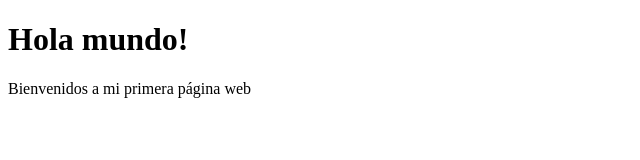
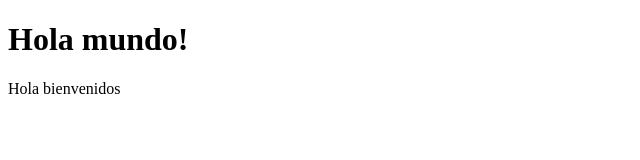
Before and after one commit to Will301179/Teleinformatica, a plain HTML site: page Index.html in a window 1280 px wide. Shown: the whole page, without its empty margins (0-640 px from the left). Drawn offline with Linux system fonts and the light colour scheme.

Commit message:
Cambios finales
cambios en el archivo indentificacion

```diff
--- a/Index.html
+++ b/Index.html
@@ -5,11 +5,10 @@
 </head>
 <body>
 	<h1>Hola mundo!</h1>
-	<p>Bienvenidos a mi primera página web </p>
+	<p>Hola bienvenidos </p>
     </head>
         <a href="Help desck.html"></a>
         <a href="Inventario.html"></a>
         <a href="Servicios.html>"></a>
         <a href="Sistemas.html"></a>
 </body>
-</html
```
Also changed, not shown: Identificacion.txt.
